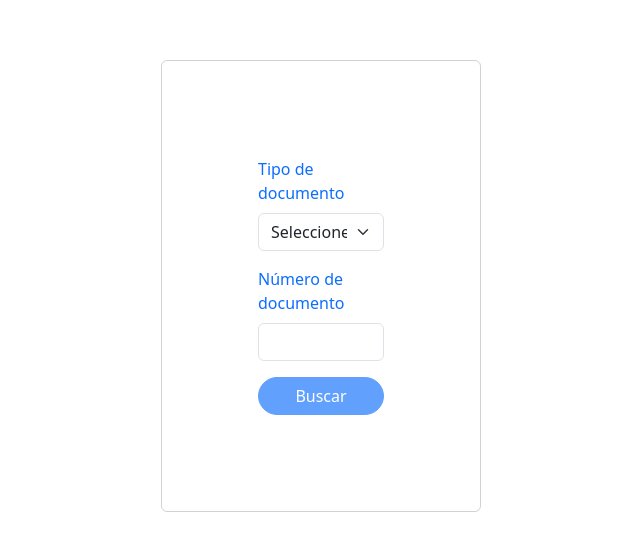
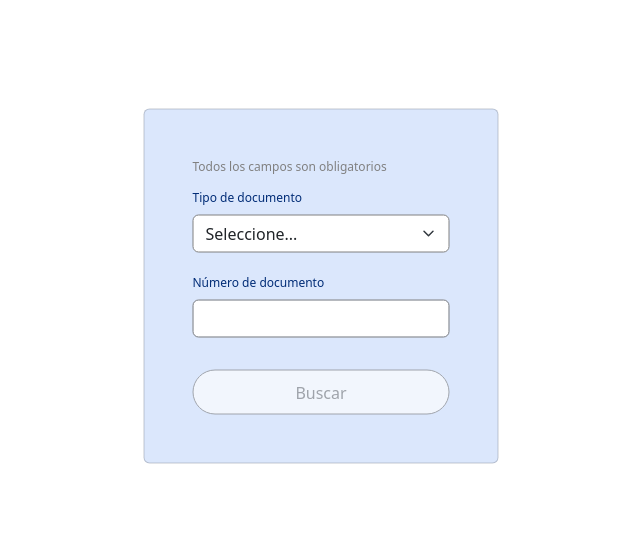
Before and after one commit to Alix2196/data-customer, an Angular app in the folder Frontend/: page /home in a window 1280 px wide. Shown: the part 114-664 px from the top of the page, without its empty margins (319-959 px from the left). Built offline with nearby package versions, Linux system fonts and the light colour scheme.

Commit message:
Mejora de estilos

```diff
--- a/Frontend/src/app/view/home/home.component.html
+++ b/Frontend/src/app/view/home/home.component.html
@@ -1,16 +1,19 @@
 <div class="flex justify-content-center align-items-center">
   <div
-    class="card justify-content-center align-items-center position-absolute top-50 start-50 translate-middle w-25 bg-transparent"
+    class="card justify-content-center align-items-center position-absolute top-50 start-50 translate-middle p-5"
+    style="background-color: #dbe7fc;"
   >
-    <form class="flex align-items-center" [formGroup]="form">
-      <div class="m-5 p-5">
+    <form class="flex align-items-center" [formGroup]="form" style="width: 100%;">
+      <p class="m-0 p-0 mb-2" style="color:gray; font-size:12px">Todos los campos son obligatorios</p>
+      <div class="">
         <div>
-          <label for="documentType" class="form-label text-primary">Tipo de documento</label>
-          <div class="input-group mb-3">
+          <label for="documentType" class="form-label" style="color: #022D77; font-size:12px">Tipo de documento</label>
+          <div class="input-group">
             <select
               class="form-select"
               id="documentType"
               formControlName="documentType"
+              style="border:1px solid gray"
               >
               <option value="" selected>Seleccione...</option>
               <option value="C">Cédula de Ciudadanía</option>
@@ -18,10 +21,9 @@
             </select>
           </div>
         </div>
-        <div>
-          <div class="mb-3">
-            <label for="document" class="form-label text-primary">Número de documento</label>
-            <div class="input-group mb-3">
+        <div class="mt-3" >
+          <label for="document" class="form-label" style="color: #022D77; font-size:12px">Número de documento</label>
+          <div class="input-group">
             <input
               type="text"
               id="document"
@@ -29,21 +31,30 @@
               class="form-control"
               aria-label="Número de documento"
               formControlName="document"
+              style="border:1px solid gray"
               />
               <!-- (input)="formatAmount()" -->
           </div>
         </div>
-        </div>
 
+        <div class="pt-2">
           <div *ngIf="showAlert" class="alert alert-danger" role="alert">
             Ussuario no encontrado
           </div>
+        </div>
 
-        <div class="d-grid gap-1">
+        <div class="d-grid gap-1 mt-4">
           <button
             type="button"
+            [ngStyle]="{
+              'background-color': form.invalid ? 'white' : '#022D77',
+              'color': form.invalid ? 'gray' : 'white',
+              'border':'1px solid gray',
+              'height':'45px'
+            }"
             class="btn btn-primary rounded-pill .bg-primary-subtle"
             (click)="btnBuscar()"
+
             [disabled]="form.invalid">
             Buscar
           </button>
--- a/Frontend/src/app/view/information/information.component.html
+++ b/Frontend/src/app/view/information/information.component.html
@@ -1,14 +1,15 @@
 <div
-  class="card justify-content-left align-items-left position-absolute top-50 start-50 translate-middle w-25 bg-transparent"
+  class="card justify-content-center align-items-center position-absolute top-50 start-50 translate-middle p-5"
+  style="background-color: #dbe7fc;"
 >
-  <form [formGroup]="form" class="flex aling-items-left">
-    <div class="m-5 p-5">
+  <form [formGroup]="form" class="flex aling-items-left" style="width: 100%;">
+    <div class="">
       <div>
-        <p class="fs-4 text-black py-3">Informacion Basica</p>
+        <p class="fs-4 text-black py-3 text-secondary">Informacion Basica</p>
       </div>
       <div>
         <div class="mb-3">
-          <label for="exampleInputEmail1" class="form-label text-primary"
+          <label for="exampleInputEmail1" class="form-label text-secondary" style=" font-size:12px"
             >Prmer Apellido</label
           >
           <div class="input-group mb-3">
@@ -18,13 +19,14 @@
               class="form-control disabled"
               aria-label="Amount (to the nearest dollar)"
               formControlName="lastName"
+              style="color: gray; border:1px solid gray"
             />
           </div>
         </div>
       </div>
       <div>
         <div class="mb-3">
-          <label for="exampleInputEmail1" class="form-label text-primary"
+          <label for="exampleInputEmail1" class="form-label text-secondary" style="font-size:12px"
             >Primer Nombre</label
           >
           <div class="input-group mb-3">
@@ -34,6 +36,7 @@
               class="form-control disabled"
               aria-label="Amount (to the nearest dollar)"
               formControlName="firstName"
+              style="color: gray; border:1px solid gray"
             />
           </div>
         </div>
```
Lines whose indentation alone changed are shown as unchanged.
